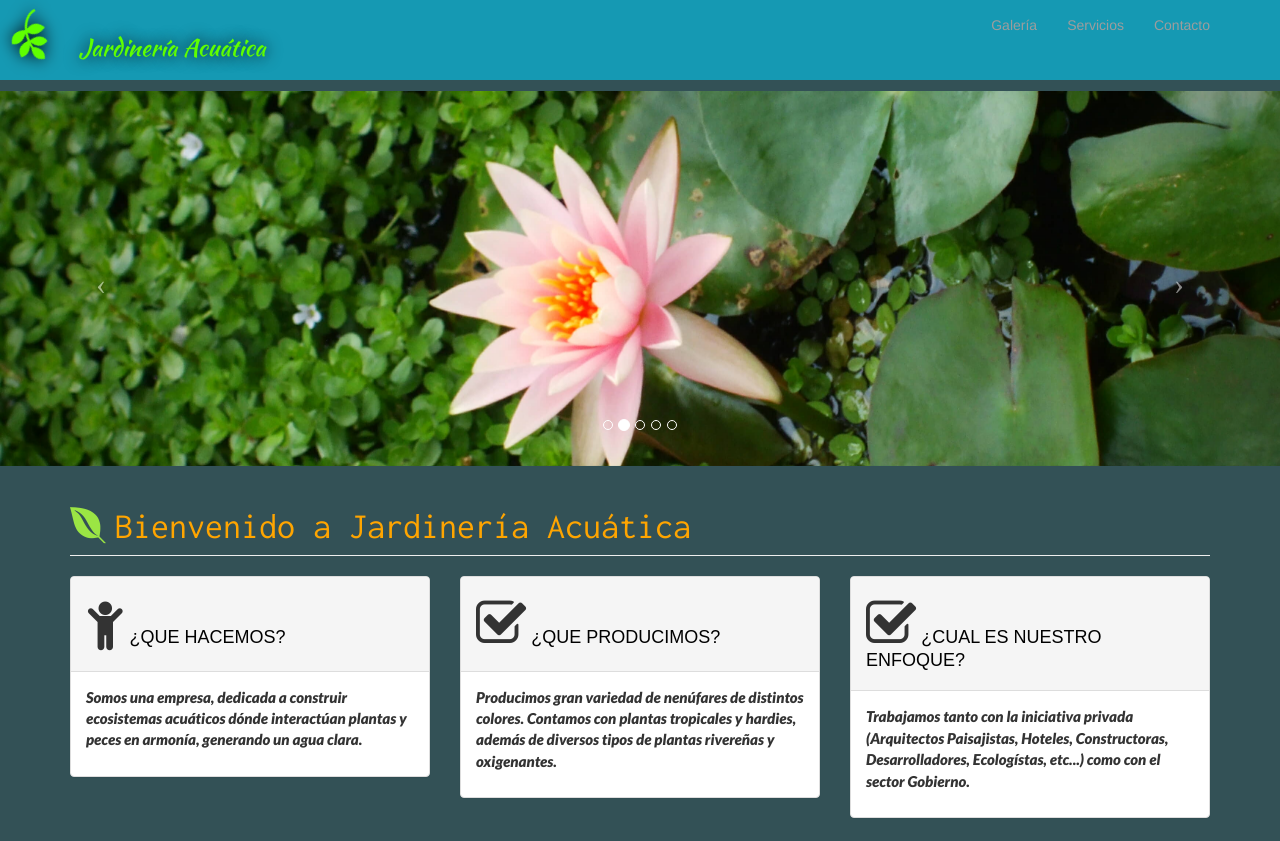
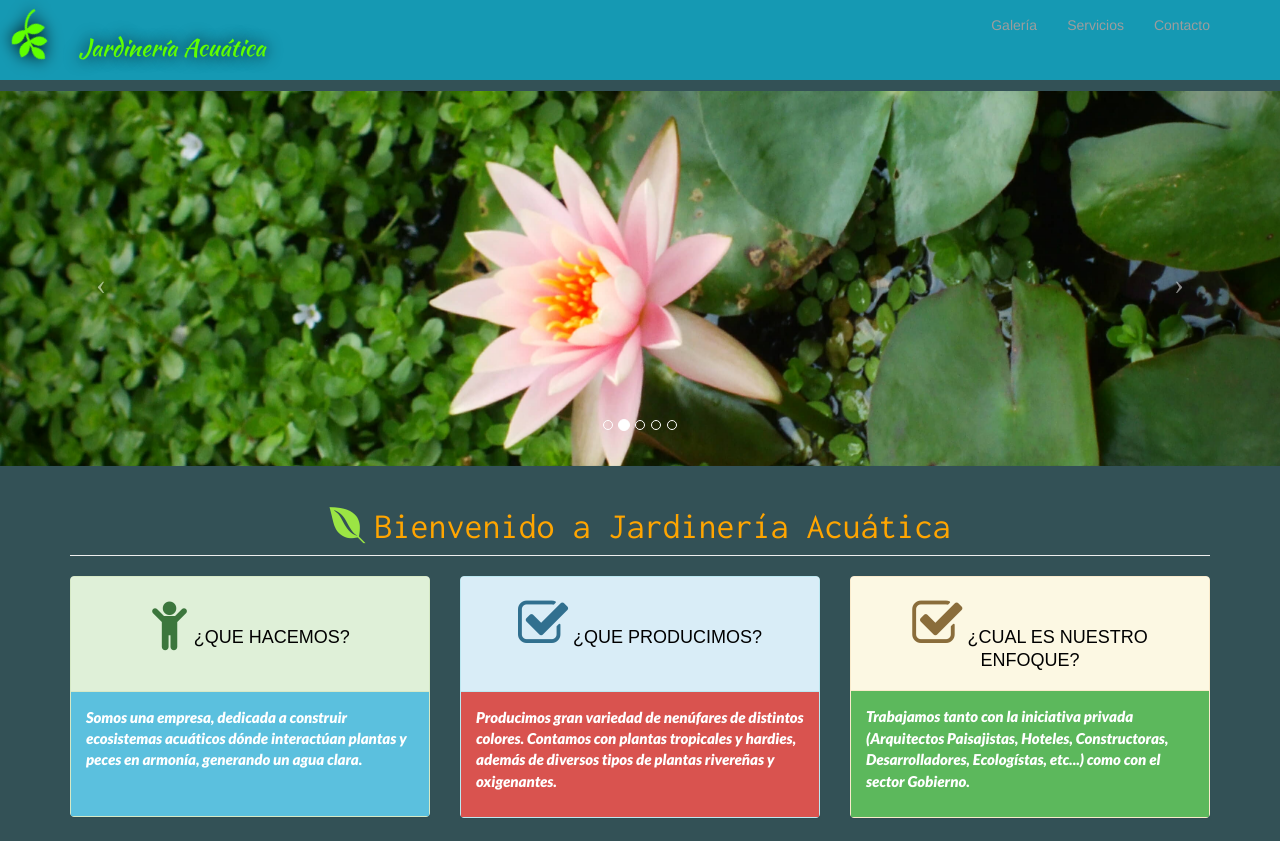
Before and after one commit to luisdavid919/jardineria, a plain HTML site: page index.html in a window 1280 px wide. Shown: the top 841 px of the page. Drawn offline with Linux system fonts and the light colour scheme; a script that the page names is missing; a web font is replaced by a local one.

Commit message:
Casi finalizado

```diff
--- a/css/modern-business.css
+++ b/css/modern-business.css
@@ -18,6 +18,10 @@
     }
 
 
+#centrado
+{
+    text-align:center !important;
+}
 
 #titulo
 {font-family: 'Inconsolata', monospace;
--- a/index.html
+++ b/index.html
@@ -116,37 +116,37 @@
     <div class="container">
         <!-- Marketing Icons Section -->
         <div class="row">
-            <div class="col-lg-12">
+            <div class="col-lg-12" id="centrado">
                 <h1 class="page-header">
-                    <i class="fa fa-envira" style="color:#9BE544" aria-hidden="true">&nbsp<a id="titulo">Bienvenido a Jardinería Acuática</a></i>
+                    <i class="fa fa-envira" style="color:#9BE544"  aria-hidden="true">&nbsp<a id="titulo">Bienvenido a Jardinería Acuática</a></i>
                 </h1>
             </div>
             <div class="col-md-4">
-                <div class="panel panel-default">
-                    <div class="panel-heading">
-                        <h4><i class="fa fa-child fa-3x" aria-hidden="true"></i>&nbsp<a id="area">¿QUE HACEMOS?</a></h4>
+                <div class="panel panel-default panel panel-success" >
+                    <div class="panel-heading" style="text-align:center">
+                        <h4><i class="fa fa-child fa-3x" aria-hidden="true"></i>&nbsp<a id="area">¿QUE HACEMOS?</a></h4><br>
                     </div>
-                    <div class="panel-body">
-                        <p id="parrafo">Somos una empresa, dedicada a construir ecosistemas acuáticos dónde interactúan plantas y peces en armonía, generando un agua clara.</p>
+                    <div class="panel-body btn-info">
+                        <p id="parrafo">Somos una empresa, dedicada a construir ecosistemas acuáticos dónde interactúan plantas y peces en armonía, generando un agua clara.</p><br>
                     </div>
                 </div>
             </div>
             <div class="col-md-4">
-                <div class="panel panel-default">
-                    <div class="panel-heading">
-                        <h4><i class="fa fa-check-square-o fa-3x" aria-hidden="true"></i>&nbsp<a id="area">¿QUE PRODUCIMOS?</a></h4>
+                <div class="panel panel-default panel panel-info">
+                    <div class="panel-heading" style="text-align:center">
+                        <h4><i class="fa fa-check-square-o fa-3x" aria-hidden="true"></i>&nbsp<a id="area">¿QUE PRODUCIMOS?</a></h4><br>
                     </div>
-                    <div class="panel-body">
+                    <div class="panel-body btn-danger">
                         <p id="parrafo">Producimos gran variedad de nenúfares de distintos colores. Contamos con plantas tropicales y hardies, además de diversos tipos de plantas rivereñas y oxigenantes.</p>
                     </div>
                 </div>
             </div>
             <div class="col-md-4">
-                <div class="panel panel-default">
-                    <div class="panel-heading">
+                <div class="panel panel-default panel panel-warning">
+                    <div class="panel-heading" style="text-align:center">
                         <h4><i class="fa fa-check-square-o fa-3x" aria-hidden="true"></i>&nbsp<a id="area">¿CUAL ES NUESTRO ENFOQUE?</a></h4>
                     </div>
-                    <div class="panel-body">
+                    <div class="panel-body btn-success">
                         <p id="parrafo">Trabajamos tanto con la iniciativa privada (Arquitectos Paisajistas, Hoteles, Constructoras, Desarrolladores, Ecologístas, etc...) como con el sector Gobierno.</p>
                     </div>
                 </div>
```
